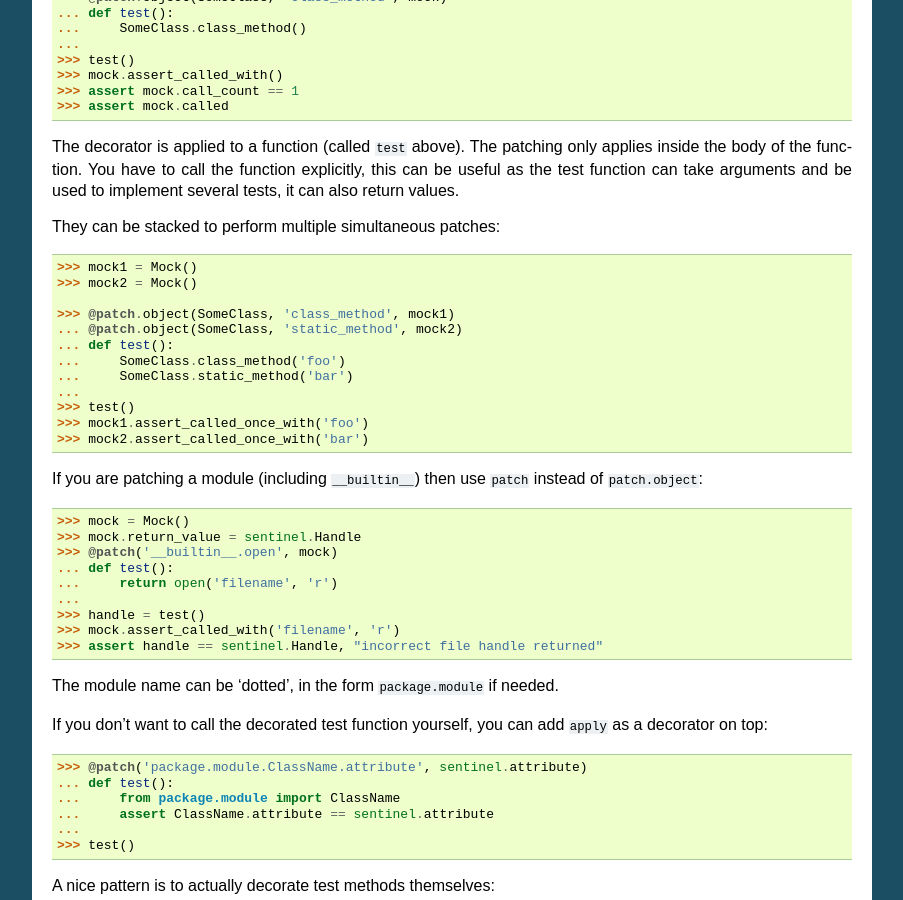
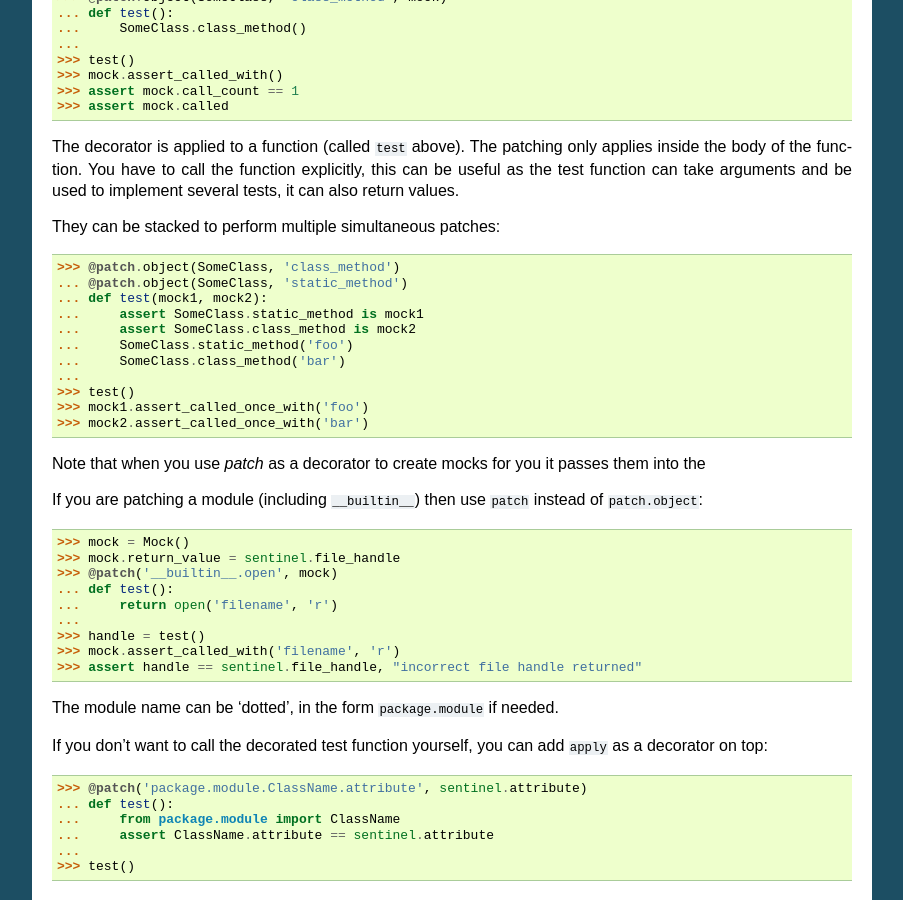
Before and after one commit to testing-cabal/mock, a Sphinx documentation site: the page built from docs/examples.txt, in a window 1280 px wide and 900 px high, scrolled down 3412 px. Shown: the whole window, without its empty margins (198-1101 px from the left). Built offline with Sphinx 7.4.7, drawn with Linux system fonts in a browser that asks for light colours; pages that are not in the unit, such as notebooks, are missing from menus.

Commit message:
Minor changes

```diff
--- a/docs/examples.txt
+++ b/docs/examples.txt
@@ -272,18 +272,21 @@ They can be stacked to perform multiple simultaneous patches:
 
 .. doctest::
 
-    >>> mock1 = Mock()
-    >>> mock2 = Mock()
-
-    >>> @patch.object(SomeClass, 'class_method', mock1)
-    ... @patch.object(SomeClass, 'static_method', mock2)
-    ... def test():
-    ...     SomeClass.class_method('foo')
-    ...     SomeClass.static_method('bar')
+    >>> @patch.object(SomeClass, 'class_method')
+    ... @patch.object(SomeClass, 'static_method')
+    ... def test(mock1, mock2):
+    ...     assert SomeClass.static_method is mock1
+    ...     assert SomeClass.class_method is mock2
+    ...     SomeClass.static_method('foo')
+    ...     SomeClass.class_method('bar')
     ...
     >>> test()
     >>> mock1.assert_called_once_with('foo')
     >>> mock2.assert_called_once_with('bar')
+
+Note that when you use `patch` as a decorator to create mocks for you it
+passes them into the
+
 
 If you are patching a module (including ``__builtin__``) then use ``patch``
 instead of ``patch.object``:
@@ -291,14 +294,14 @@ instead of ``patch.object``:
 .. doctest::
 
     >>> mock = Mock()
-    >>> mock.return_value = sentinel.Handle
+    >>> mock.return_value = sentinel.file_handle
     >>> @patch('__builtin__.open', mock)
     ... def test():
     ...     return open('filename', 'r')
     ...
     >>> handle = test()
     >>> mock.assert_called_with('filename', 'r')
-    >>> assert handle == sentinel.Handle, "incorrect file handle returned"
+    >>> assert handle == sentinel.file_handle, "incorrect file handle returned"
 
 The module name can be 'dotted', in the form ``package.module`` if needed.
 
--- a/mock.py
+++ b/mock.py
@@ -889,7 +889,10 @@ def get_method(name, func):
     return method
 
 
-_magics = set('__%s__' % method for method in ' '.join([magic_methods, numerics, inplace, right, extra]).split())
+_magics = set(
+    '__%s__' % method for method in
+    ' '.join([magic_methods, numerics, inplace, right, extra]).split()
+)
 
 _all_magics = _magics | _non_defaults
 
```
Also changed, not shown: 1 other file.
